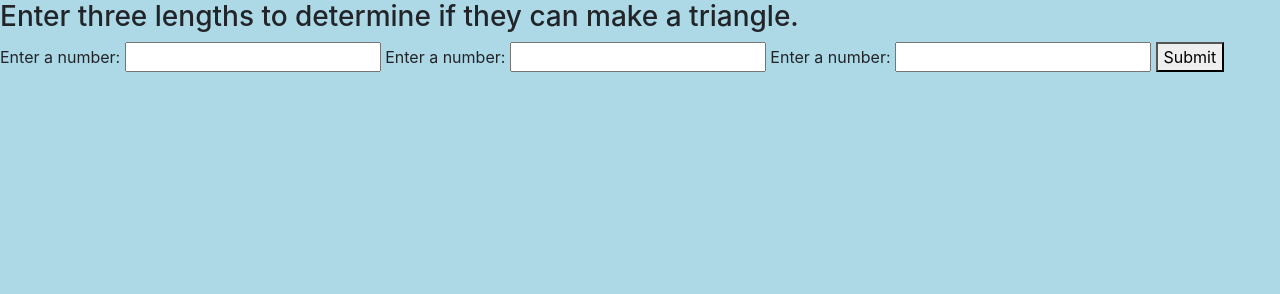
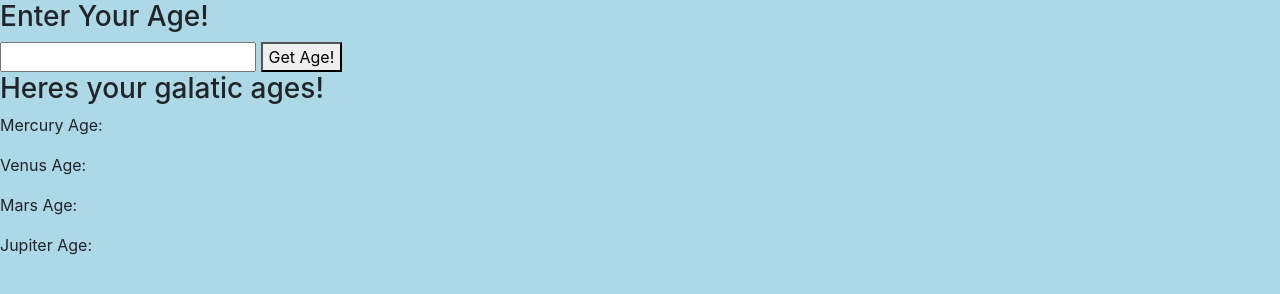
Before and after one commit to aldeling/galatic-age, a website built with webpack: page src/index.html in a window 1280 px wide. Built offline with nearby package versions, Linux system fonts and the light colour scheme.

Commit message:
add form to html

```diff
--- a/src/index.html
+++ b/src/index.html
@@ -1,19 +1,18 @@
 <!DOCTYPE html>
 <html>
 <head>
-  <title>Shape Tracker</title>
+  <title>Galatic Age</title>
 </head>
 <body>
-  <h3>Enter three lengths to determine if they can make a triangle.</h3>
-  <form id="triangle-checker-form">
-    <label for="length1">Enter a number:</label>
-    <input id="length1" type="number">
-    <label for="length2">Enter a number:</label>
-    <input id="length2" type="number">
-    <label for="length3">Enter a number:</label>
-    <input id="length3" type="number">
-    <button type="submit">Submit</button>
+  <h3>Enter Your Age!</h3>
+  <form id="galatic-form">
+    <input type="text" id="number">
+    <button type="submit">Get Age!</button>
   </form>
-  <div id="response"></div>
+  <h3>Heres your galatic ages!</h3>
+  <p>Mercury Age:<span id=""></span></p>
+  <p>Venus Age:<span id=""></span></p>
+  <p>Mars Age:<span id=""></span></p>
+  <p>Jupiter Age:<span id=""></span></p>
 </body>
 </html>
```
